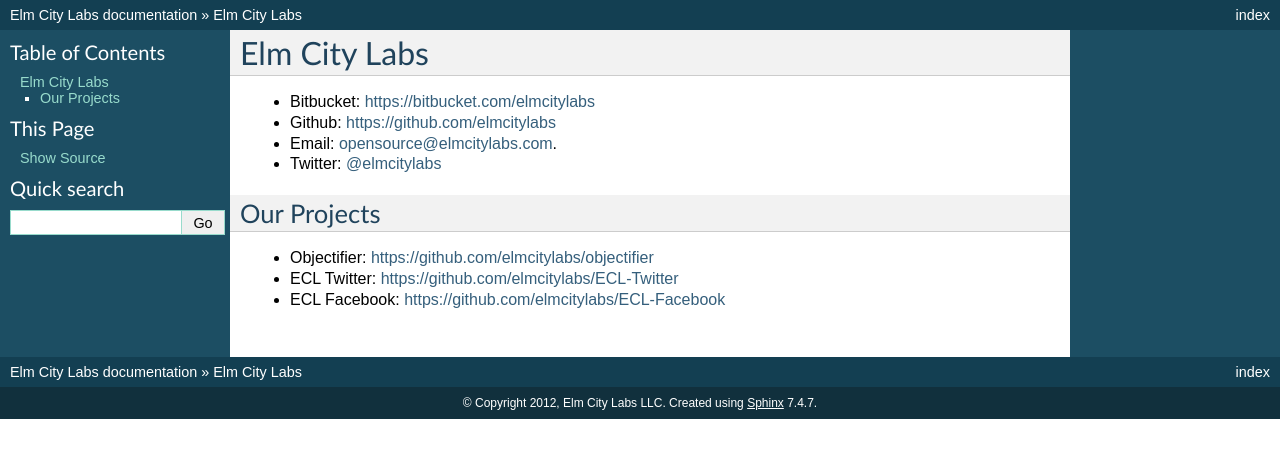
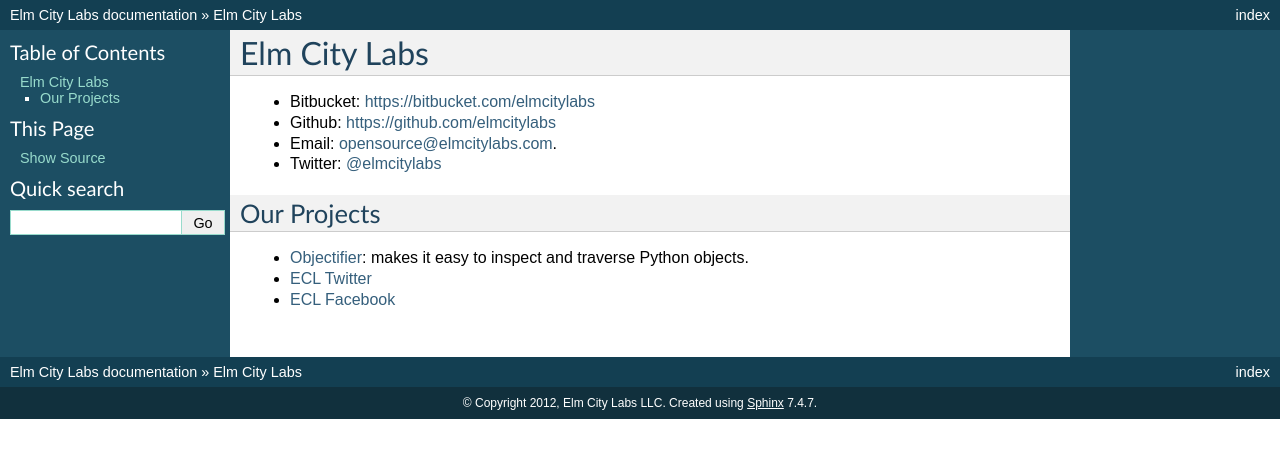
Before and after one commit to elmcitylabs/elmcitylabs.github.com, a Sphinx documentation site: the page built from docs/index.rst, in a window 1280 px wide. Shown: the top 458 px of the page. Built offline with Sphinx 7.4.7, drawn with Linux system fonts in a browser that asks for light colours; formulas are drawn with MathJax 3.

Commit message:
update list of projects

```diff
--- a/docs/index.rst
+++ b/docs/index.rst
@@ -14,6 +14,6 @@ Elm City Labs
 Our Projects
 ------------
 
-* Objectifier: https://github.com/elmcitylabs/objectifier
-* ECL Twitter: https://github.com/elmcitylabs/ECL-Twitter
-* ECL Facebook: https://github.com/elmcitylabs/ECL-Facebook
+* `Objectifier <https://github.com/elmcitylabs/objectifier>`_: makes it easy to inspect and traverse Python objects.
+* `ECL Twitter <https://github.com/elmcitylabs/ECL-Twitter>`_
+* `ECL Facebook <https://github.com/elmcitylabs/ECL-Facebook>`_
```
